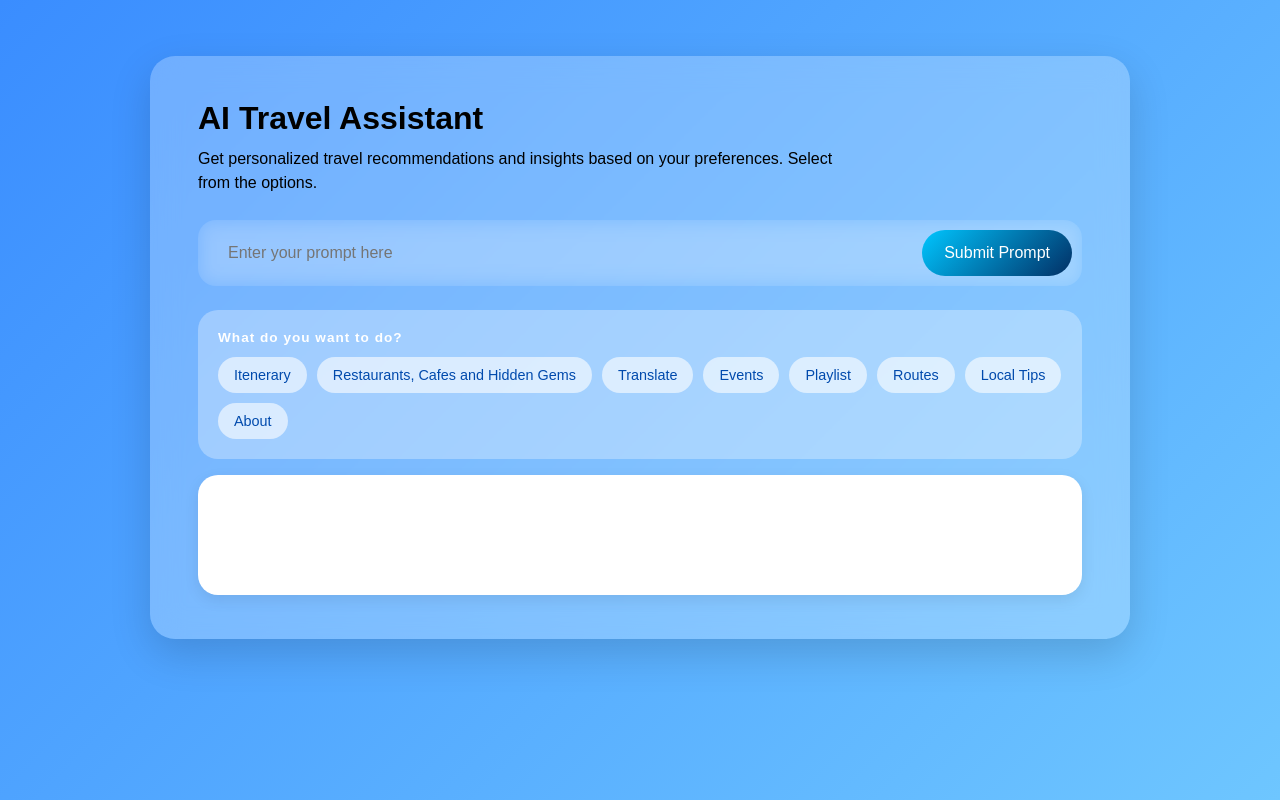
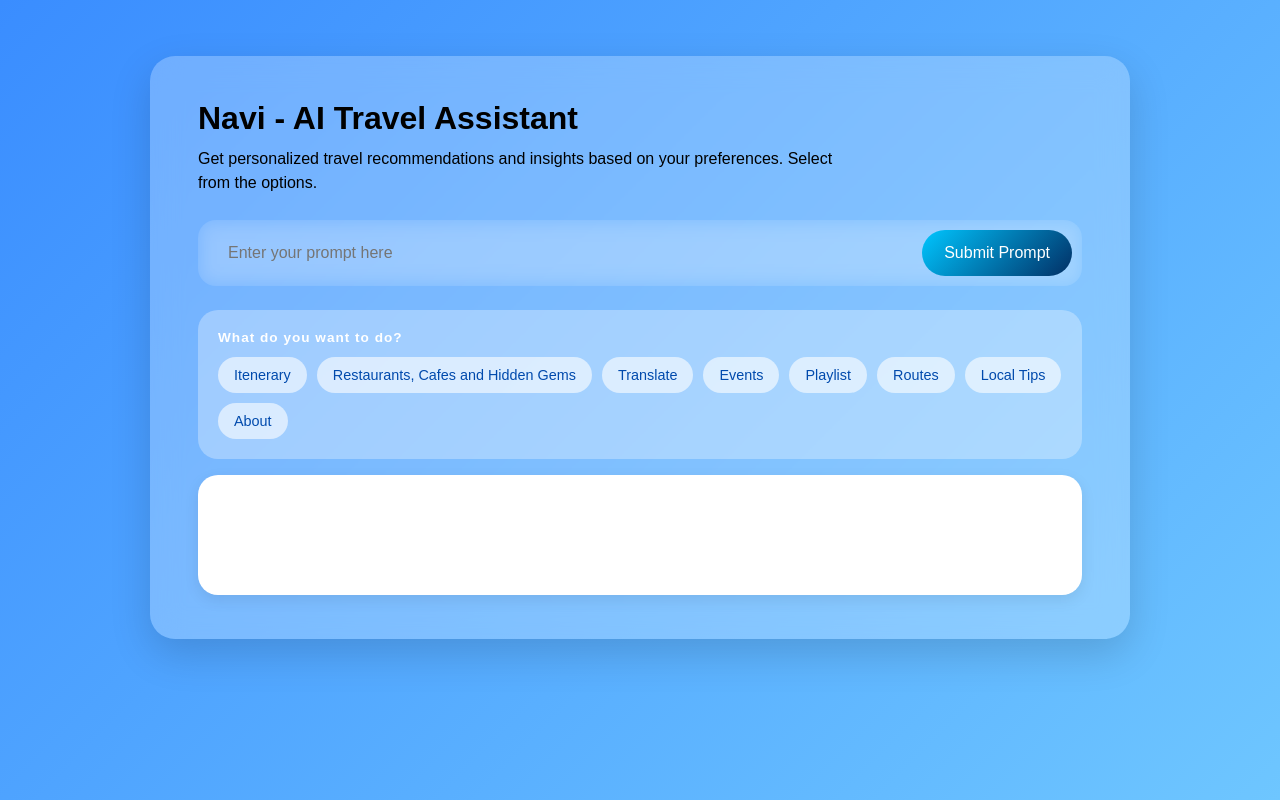
Before and after one commit to drm-prog-png/turbo-journey, a website: page index.html in a window 1280 px wide. Drawn offline with Linux system fonts and the light colour scheme.

Commit message:
Added labels

```diff
--- a/index.html
+++ b/index.html
@@ -2,12 +2,12 @@
 <html>
 <head>
 <link rel="stylesheet" href="./style.css">
-<title>AI Travel Assistant</title>
+<title>Navi - AI Travel Assistant</title>
 </head>
 <body>
   <div class="container">
   <div class="heading">
-  <h1>AI Travel Assistant</h1>
+  <h1>Navi - AI Travel Assistant</h1>
   <p>Get personalized travel recommendations and insights based on your preferences. Select from the options.</p>
   </div>
 <form id="prompt-form">
```
